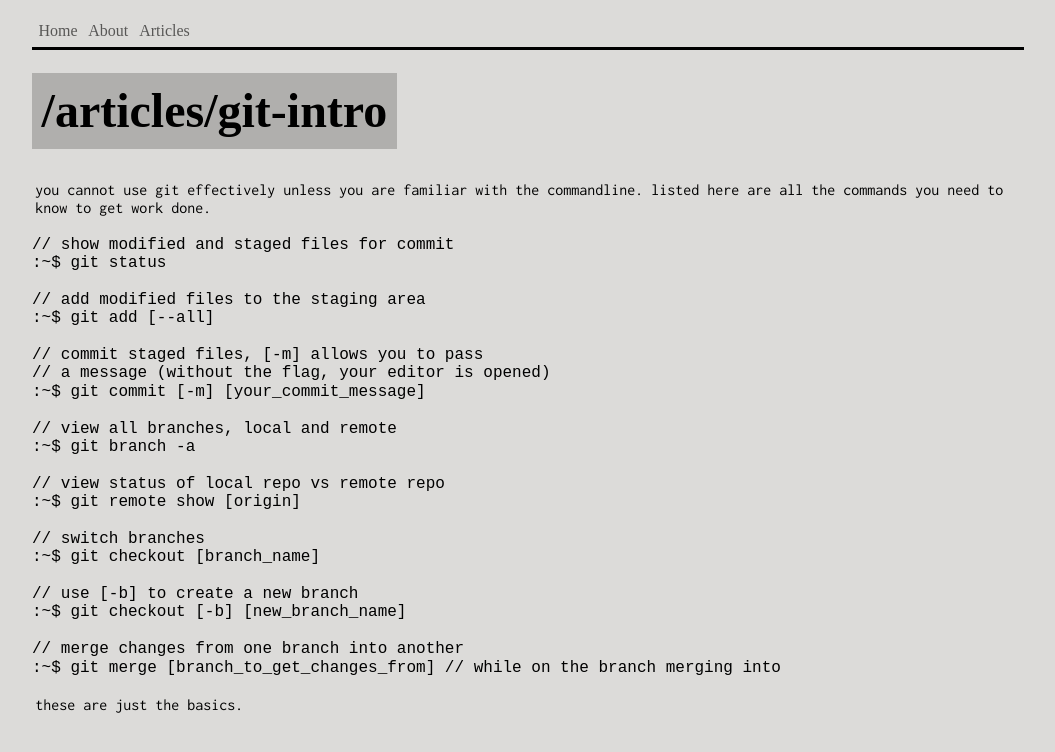
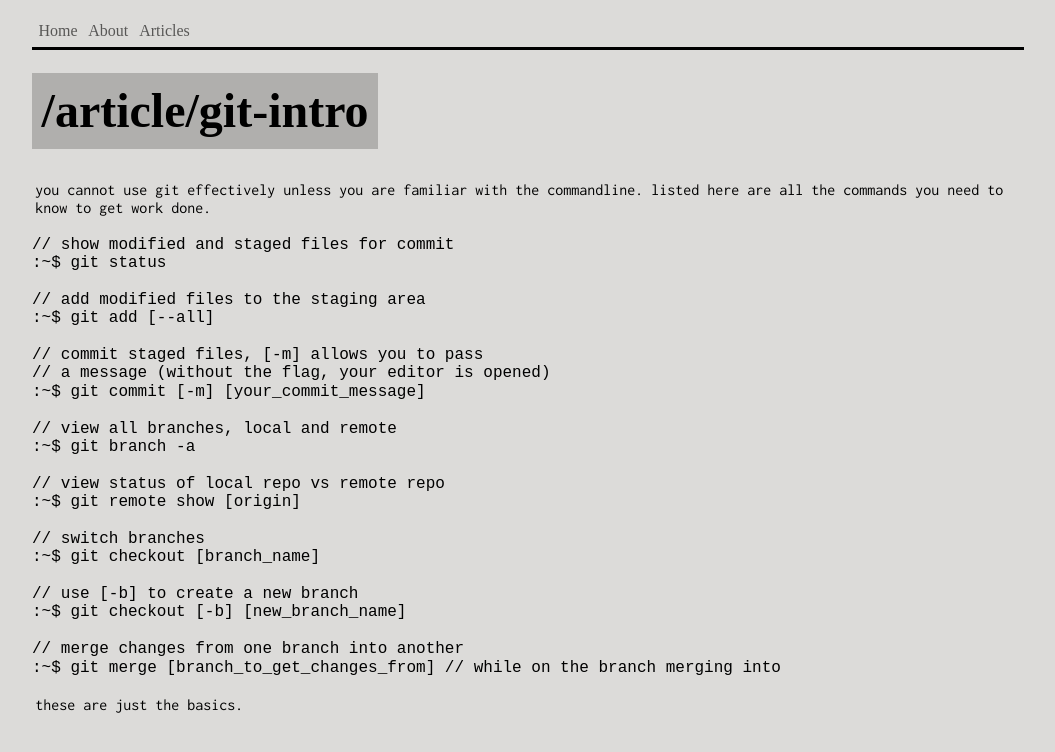
Before and after one commit to msawangwan/msawangwan.github.io, a Jekyll site: the page built from _article/git_intro.md, in a window 1280 px wide. Shown: the top 752 px of the page, without its empty margins (112-1167 px from the left). Built offline with Jekyll 4.4.1, drawn with Linux system fonts in a browser that asks for light colours; some web fonts are replaced.

Commit message:
adding test article

```diff
--- a/_articles/git_intro.md
+++ b/_article/git_intro.md
@@ -1,6 +1,6 @@
 ---
 layout: default
-title: articles/git-intro
+title: article/git-intro
 show_quote: false
 ---
 
--- a/_config.yml
+++ b/_config.yml
@@ -3,6 +3,6 @@ baseurl: "" # the subpath of your site, e.g. /blog
 url: "http://msawangwan.github.io" # the base hostname & protocol for your site
 markdown: kramdown
 collections:
-    articles:
+    article:
         output: true
-        permalink: /articles/:path/
+        permalink: /article/:path/
--- a/_includes/archive.html
+++ b/_includes/article_archive.html
@@ -1,5 +1,5 @@
 <ul>
-  {% for post in site.articles %}
+  {% for post in site.article %}
     <li><a href="{{ post.url }}">{{ post.title }}</a></li>
   {% endfor %}
 </ul>
```
Also changed, not shown: articles.md (+2 -2 lines).
